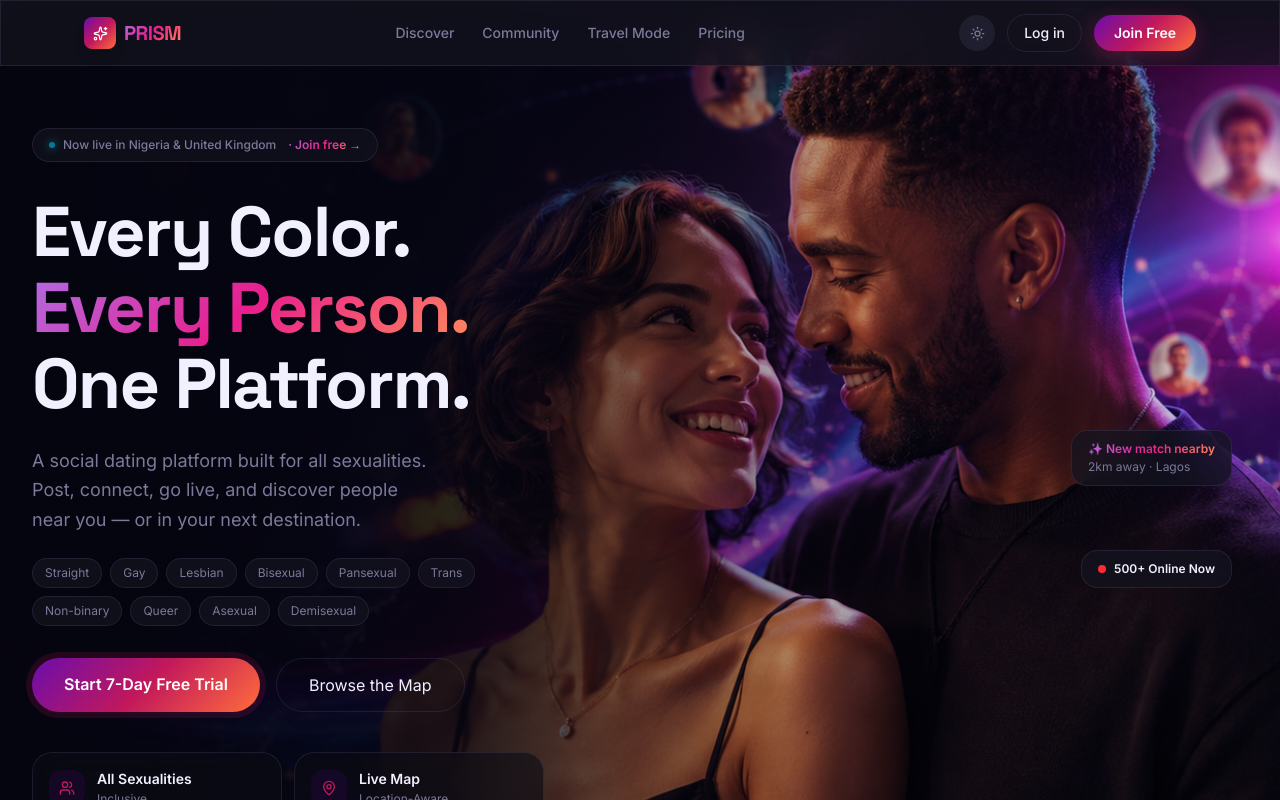
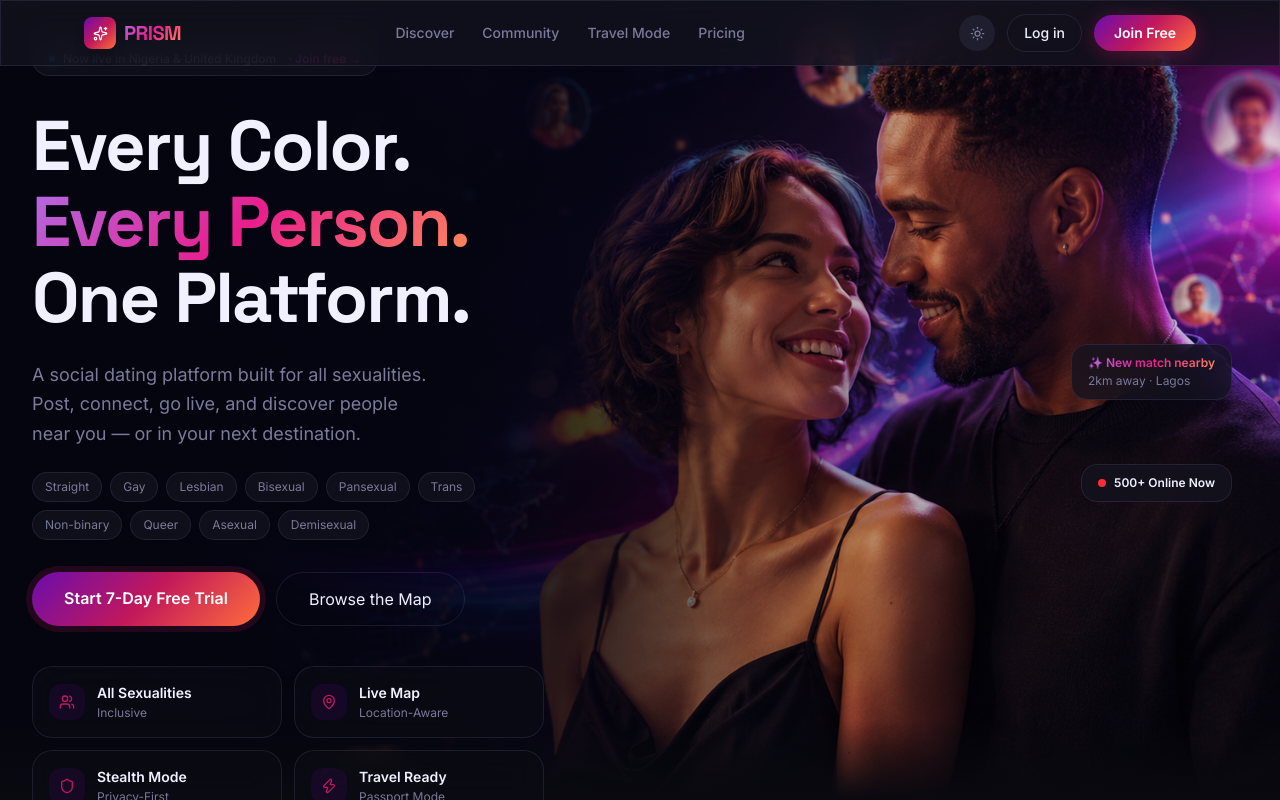
Before and after one commit to iwedibah/prism-dating-app, a Next.js app: page / in a window 1280 px wide. Shown: the top 800 px of the page. Built offline with nearby package versions, Linux system fonts and the light colour scheme.

Commit message:
fix: hero height 100svh — standard viewport height, min 600px max 920px
Co-Authored-By: Claude Sonnet 4.6 <noreply@anthropic.com>

```diff
--- a/src/components/home/HeroSection.tsx
+++ b/src/components/home/HeroSection.tsx
@@ -20,7 +20,7 @@ export default function HeroSection() {
   return (
     <section
       className="relative overflow-hidden"
-      style={{ paddingTop: 64, minHeight: "calc(100svh - 64px)", background: "#09090F" }}
+      style={{ paddingTop: 64, height: "100svh", minHeight: 600, maxHeight: 920, background: "#09090F" }}
     >
 
       {/* ── Full-bleed background image ── */}
```
